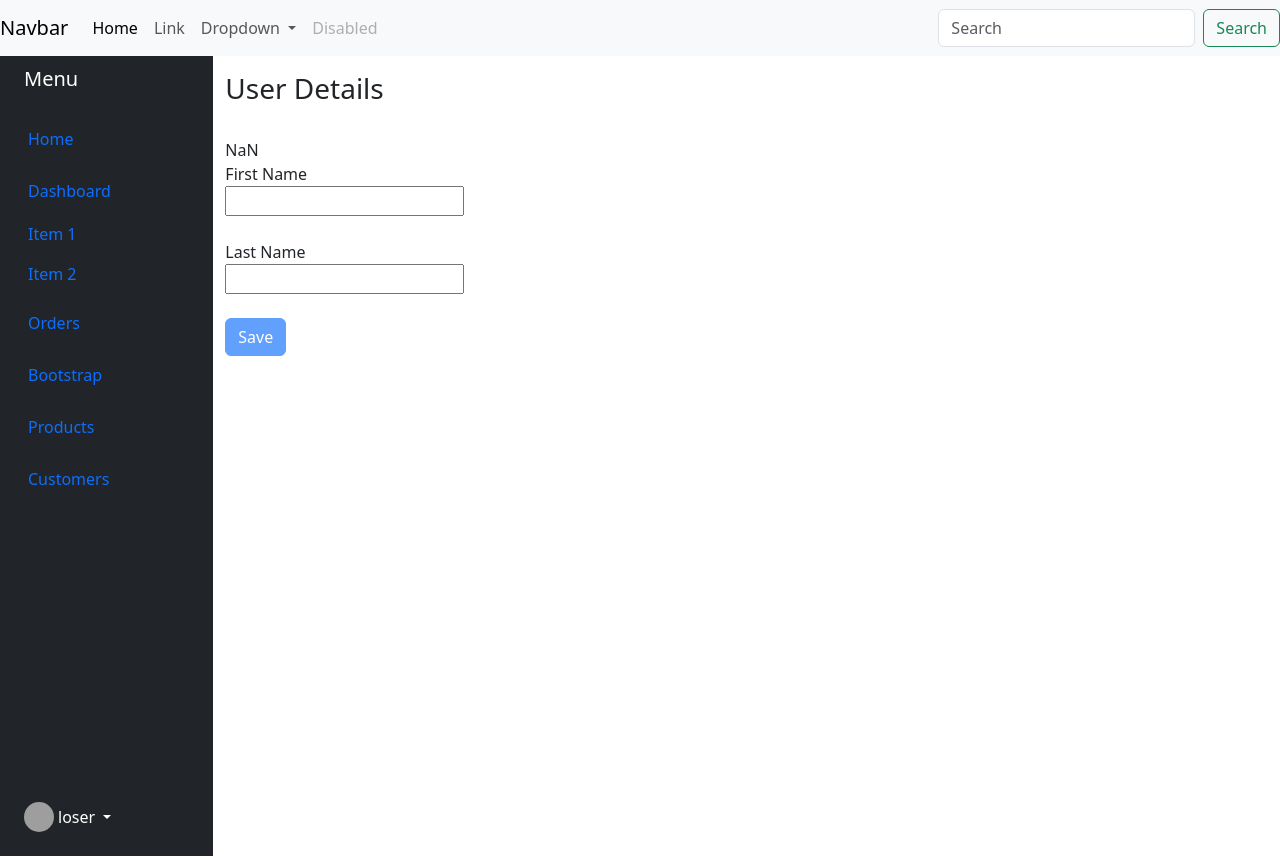
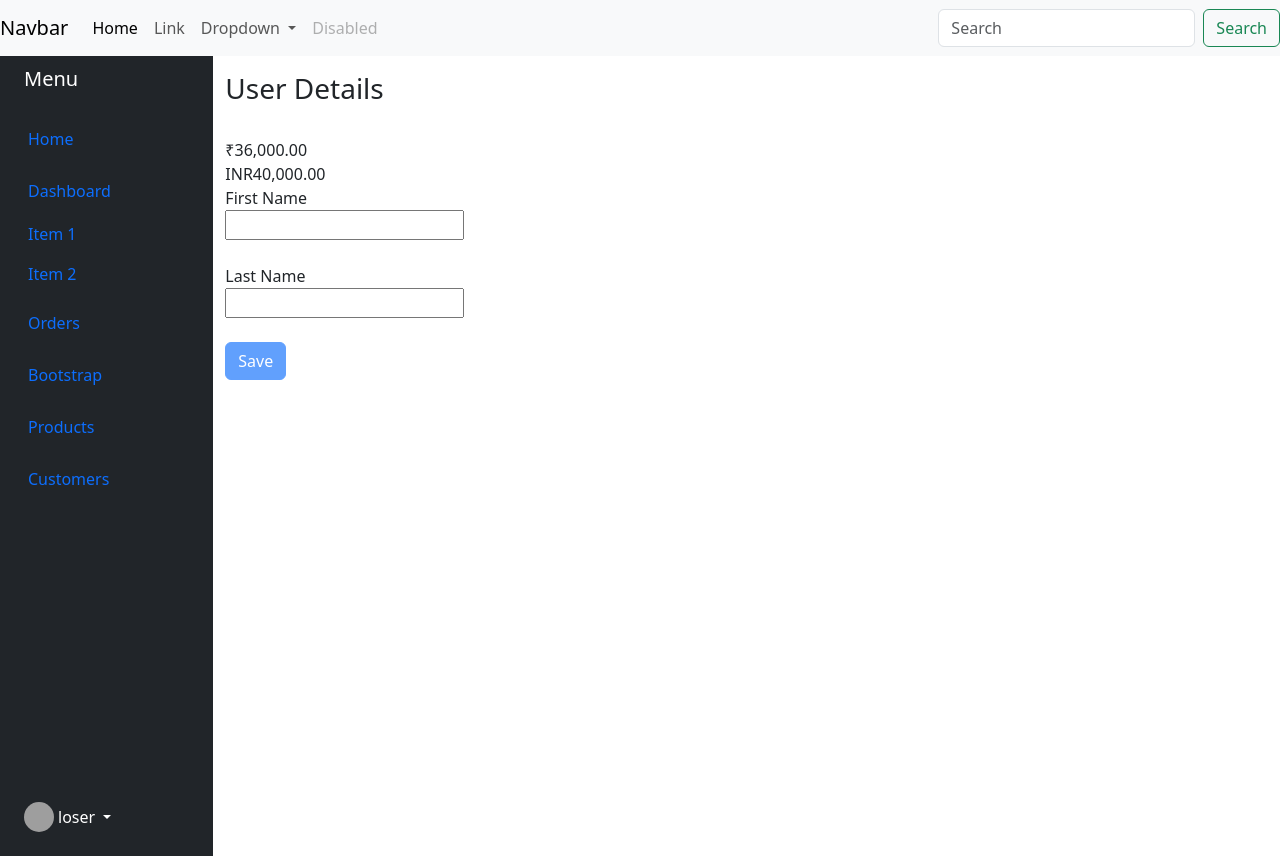
Before and after one commit to AyushiDharmik/workspace1, an Angular app in the folder AngularApp/: page / in a window 1280 px wide. Shown: the top 858 px of the page. Built offline with nearby package versions, Linux system fonts and the light colour scheme; grey boxes are pictures that could not be loaded.

Commit message:
Backup Commit

```diff
--- a/AngularApp/src/app/template-form/template-form.component.html
+++ b/AngularApp/src/app/template-form/template-form.component.html
@@ -2,7 +2,8 @@
 <h3>User Details</h3>
 <br>
 <div> <!-- {{date | date:'dd/MM/yyyy'}} -->
-    {{salary | custompipe}}
+    {{salary | custompipe|currency:'INR'}}
+    <br>
     {{salary | currency:'INR':'code'}}
     <!-- <p>{{money | custompipe:'pf'}}</p> -->
 
--- a/AngularApp/src/app/template-form/template-form.component.ts
+++ b/AngularApp/src/app/template-form/template-form.component.ts
@@ -13,9 +13,9 @@ export class TemplateFormComponent implements OnInit {
   ngOnInit() {
   }
 
+  salary : number=40000;
   submitData(form:NgForm)
   {
-    let salary : number=40000;
     console.log(form.value)
     console.log(form.valid)
     // console.log(form.invalid)
```
